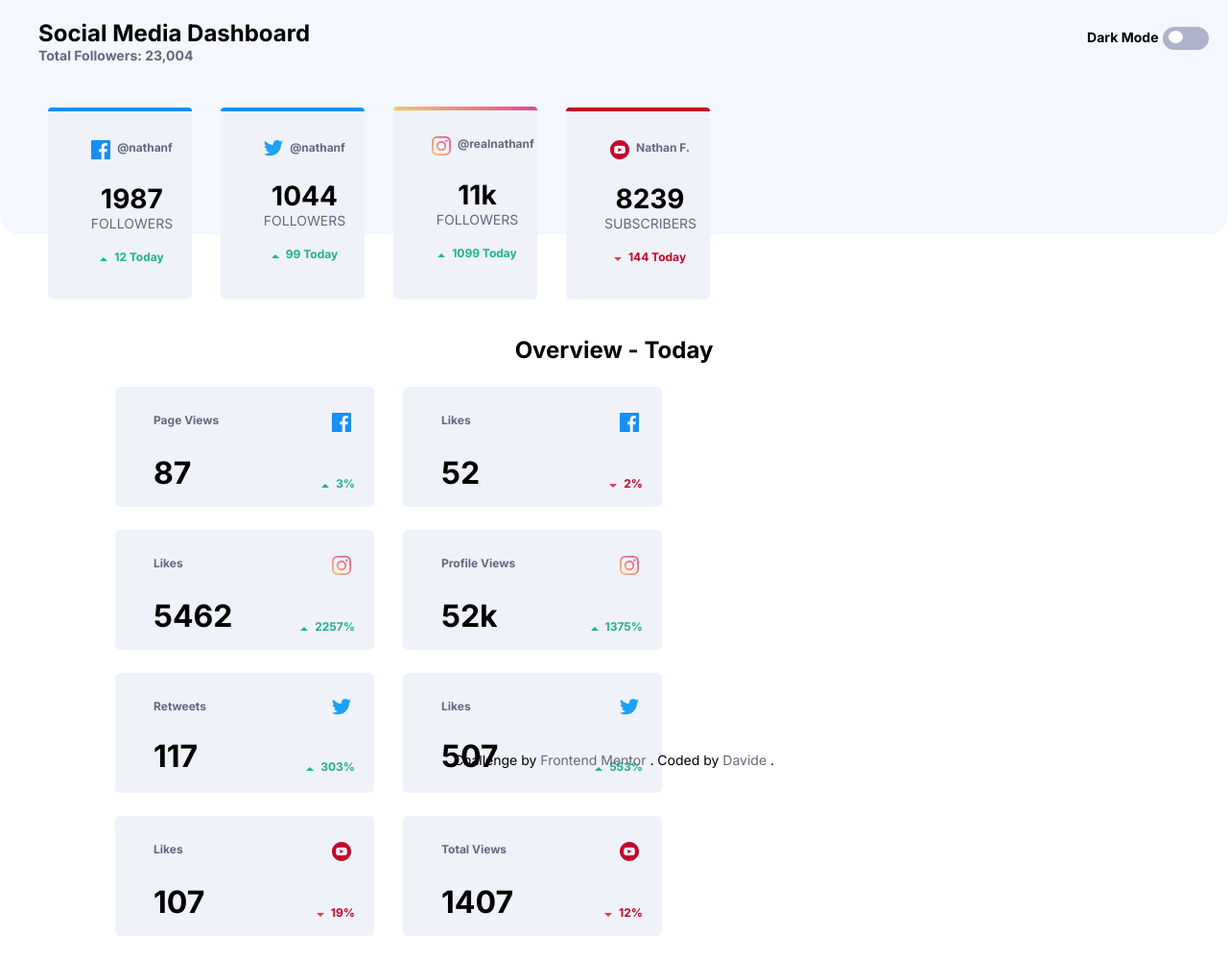
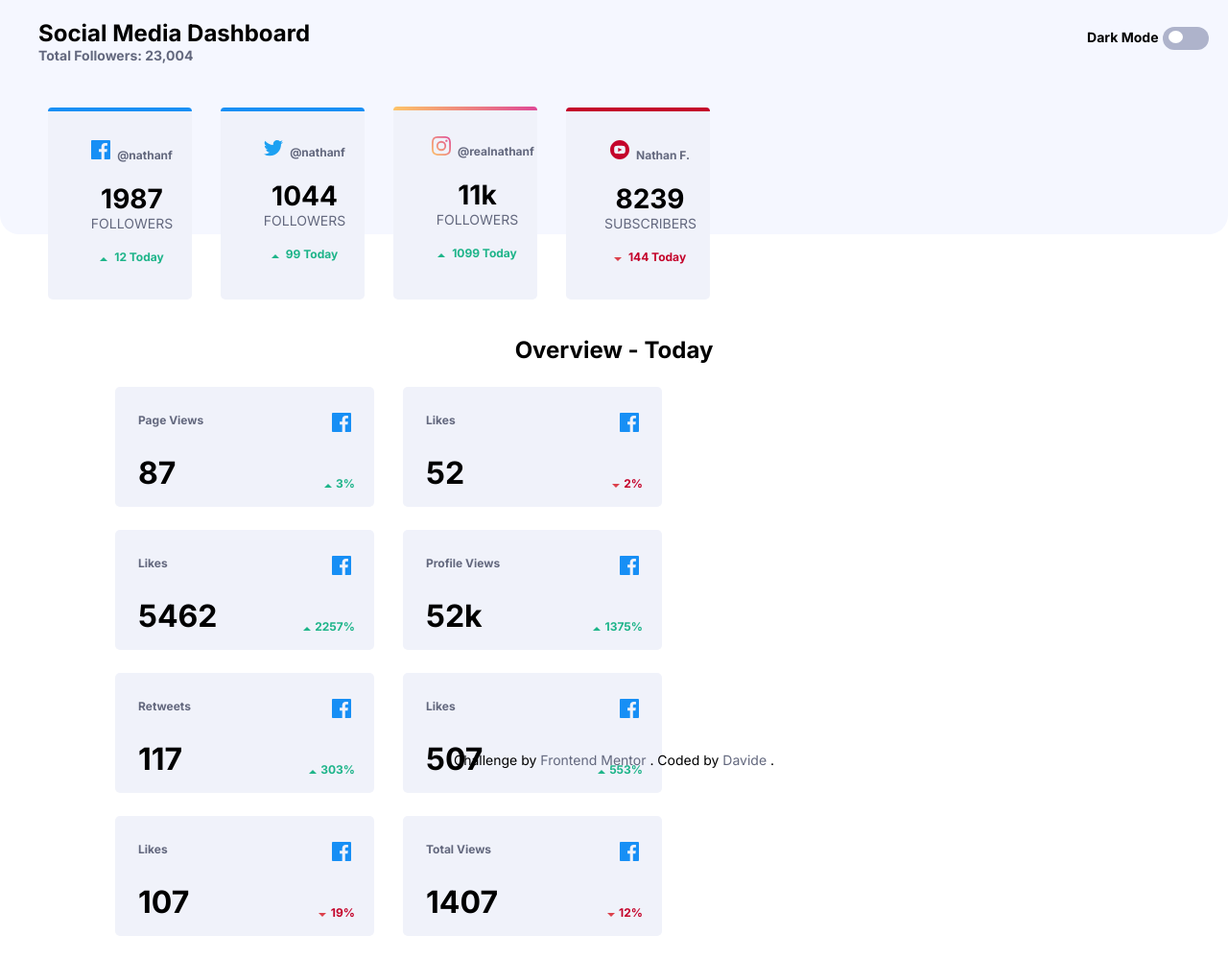
Before and after one commit to Da-vi-de/Social-media-dashboard-with-theme-switcher-, a website: page index.html in a window 1280 px wide. Shown: the whole page at 96% size. Drawn offline with Linux system fonts and the light colour scheme.

Commit message:
sass and functionality

```diff
--- a/index.html
+++ b/index.html
@@ -26,7 +26,7 @@
 
 
     <div class="bg-mode-position">
-      <label for="checkbox" class="theme-choice-text">Dark Mode</label>
+      <label class="theme-choice-text">Dark Mode</label>
       <label class="switch-container" aria-label="Change theme">
         <input type="checkbox" class="toggle" name="theme">
         <span class="switch round"></span>
@@ -82,132 +82,150 @@
 <!--Dashboard-2-->
 <div class="container-2">
   <div class="card-2">
-    <ul class="content-position-2">
-      <li class="social-contact-text">
+      <p class="social-contact-text-2">
         Page Views
         <img src="../images/icon-facebook.svg"
         class="social-icon"
         alt="social icon"
         >
-      </li>
+      </p>
       <div class="bottom-card-2">
-        <li class="social-number">87</li>
-        <li class="up"><span class="update-text">3%</span></li>
+        <p class="social-number">87</p>
+        <p>
+          <img src="../images/icon-up.svg"
+          class="icon-up"
+          alt="Icon up"
+          >
+          <span class="update-text">3%</span></p>
     </div>
-    </ul>
    </div>
 
     <div class="card-2">
-      <ul class="content-position-2">
-        <li  class="social-contact-text">
+        <p class="social-contact-text-2">
           Likes
           <img src="../images/icon-facebook.svg"
           class="social-icon"
-          alt="Facebook icon"
+          alt="social icon"
           >
-        </li>
+        </p>
         <div class="bottom-card-2">
-          <li class="social-number">52</li>
-          <li class="down"><span class="update-text text-red">2%</span></li>
+          <p class="social-number">52</p>
+          <p>
+            <img src="../images/icon-down.svg"
+            alt="Icon down"
+            >
+            <span class="update-text text-red">2%</span></p>
       </div>
-      </ul>
      </div>
 
      <div class="card-2">
-      <ul class="content-position-2">
-        <li  class="social-contact-text">
+      <p class="social-contact-text-2">
         Likes
-          <img src="../images/icon-instagram.svg"
+        <img src="../images/icon-facebook.svg"
         class="social-icon"
-          alt="Instagram icon"
+        alt="social icon"
         >
-        </li>
+      </p>
       <div class="bottom-card-2">
-          <li class="social-number">5462</li>
-          <li class="up"><span class="update-text">2257%</span></li>
+        <p class="social-number">5462</p>
+        <p>
+          <img src="../images/icon-up.svg"
+          alt="Icon up"
+          >
+          <span class="update-text">2257%</span></p>
     </div>
-      </ul>
    </div>
 
       <div class="card-2">
-      <ul class="content-position-2">
-        <li  class="social-contact-text">
+        <p class="social-contact-text-2">
           Profile Views
-          <img src="../images/icon-instagram.svg"
+          <img src="../images/icon-facebook.svg"
           class="social-icon"
-          alt="Instagram icon"
+          alt="social icon"
           >
-        </li>
+        </p>
         <div class="bottom-card-2">
-          <li class="social-number">52k</li>
-          <li class="up"><span class="update-text">1375%</span></li>
+          <p class="social-number">52k</p>
+          <p>
+            <img src="../images/icon-up.svg"
+            class="icon-up"
+            alt="Icon up"
+            >
+            <span class="update-text">1375%</span></p>
       </div>
-      </ul>
     </div>
 
     <div class="container-3">
       <div class="card-2">
-      <ul class="content-position-2">
-        <li  class="social-contact-text">
+        <p class="social-contact-text-2">
           Retweets
-          <img src="../images/icon-twitter.svg"
+          <img src="../images/icon-facebook.svg"
           class="social-icon"
-          alt="Twitterl icon"
+          alt="social icon"
           >
-        </li>
+        </p>
         <div class="bottom-card-2">
-          <li class="social-number">117</li>
-          <li class="up"><span class="update-text">303%</span></li>
+          <p class="social-number">117</p>
+          <p>
+            <img src="../images/icon-up.svg"
+            alt="Icon up"
+            >
+            <span class="update-text">303%</span></p>
       </div>
-      </ul>
     </div>
 
     <div class="card-2">
-      <ul class="content-position-2">
-        <li  class="social-contact-text">
+      <p class="social-contact-text-2">
         Likes
-          <img src="../images/icon-twitter.svg"
+        <img src="../images/icon-facebook.svg"
         class="social-icon"
-          alt="Twitter icon"
+        alt="social icon"
         >
-        </li>
+      </p>
       <div class="bottom-card-2">
-          <li class="social-number">507</li>
-          <li class="up"><span class="update-text">553%</span></li>
+        <p class="social-number">507</p>
+        <p>
+          <img src="../images/icon-up.svg"
+          alt="Icon up"
+          >
+          <span class="update-text">553%</span></p>
     </div>
-      </ul>
     </div>
 
     <div class="card-2">
-      <ul class="content-position-2">
-        <li  class="social-contact-text">
+      <p class="social-contact-text-2">
         Likes
-          <img src="../images/icon-youtube.svg"
+        <img src="../images/icon-facebook.svg"
         class="social-icon"
-          alt="Youtube icon"
+        alt="social icon"
         >
-        </li>
+      </p>
       <div class="bottom-card-2">
-          <li class="social-number">107</li>
-          <li class="down"><span class="update-text text-red">19%</span></li>
+        <p class="social-number">107</p>
+        <p>
+          <img src="../images/icon-down.svg"
+          alt="Icon down"
+          >
+          <span class="update-text text-red">19%</span></p>
     </div>
-      </ul>
     </div>
 
     <div class="card-2">
-      <ul class="content-position-2">
-        <li  class="social-contact-text">
+      <p class="social-contact-text-2">
         Total Views
-          <img src="../images/icon-youtube.svg"
+        <img src="../images/icon-facebook.svg"
         class="social-icon"
-          alt="Youtube icon"
+        alt="social icon"
         >
-        </li>
+      </p>
       <div class="bottom-card-2">
-          <li class="social-number" class="">1407</li>
-          <li class="down"><span class="update-text text-red">12%</span></li>
+        <p class="social-number">1407</p>
+        <p>
+          <img src="../images/icon-down.svg"
+          alt="Icon down"
+          >
+          <span class="update-text text-red">12%</span></p>
       </div>
-      </ul>
     </div>
   </div>
 
--- a/scss/_components.scss
+++ b/scss/_components.scss
@@ -177,7 +177,7 @@ input:focus + .switch {
 }
 
 .bottom-card-2 {
-    width: 210px;
+    width: 250px;
     display: flex;
     align-items: flex-end;
     justify-content: space-between;
--- a/scss/_layout.scss
+++ b/scss/_layout.scss
@@ -78,6 +78,7 @@
     text-align: center;
 }
 
+
 @media only screen
     and (min-device-width: 768px)
     and (max-device-width: 1023px) {
--- a/scss/main.scss
+++ b/scss/main.scss
@@ -59,7 +59,19 @@
 
 .social-contact-text {
     @include typographyStyles($color-dark-grayish-blue);
-    vertical-align: top;
+
+
+    @media only screen
+    and (min-device-width: 768px)
+    and (max-device-width: 1023px) {
+
+        font-size: $font-size-extra-sm;
+    }
+}
+
+.social-contact-text-2 {
+    @include typographyStyles($color-dark-grayish-blue);
+    padding-left: 24px;
 
     @media only screen
     and (min-device-width: 768px)
@@ -101,6 +113,7 @@
 .update-text {
     @include typographyStyles($color-lime-green);
 
+
     @media only screen
     and (min-device-width: 768px)
     and (max-device-width: 1023px) {
@@ -136,10 +149,14 @@
 }
 
 .social-number {
-   padding-top: 23px;
+   padding: 23px 0 0 24px;
    font-size: $font-status-number;
    font-weight: $font-weight-bold;
    color: $color-black;
+}
+
+.icon-up {
+
 }
 
 .attribution {
```
Also changed, not shown: css/main.css. Lines whose indentation alone changed are shown as unchanged.
